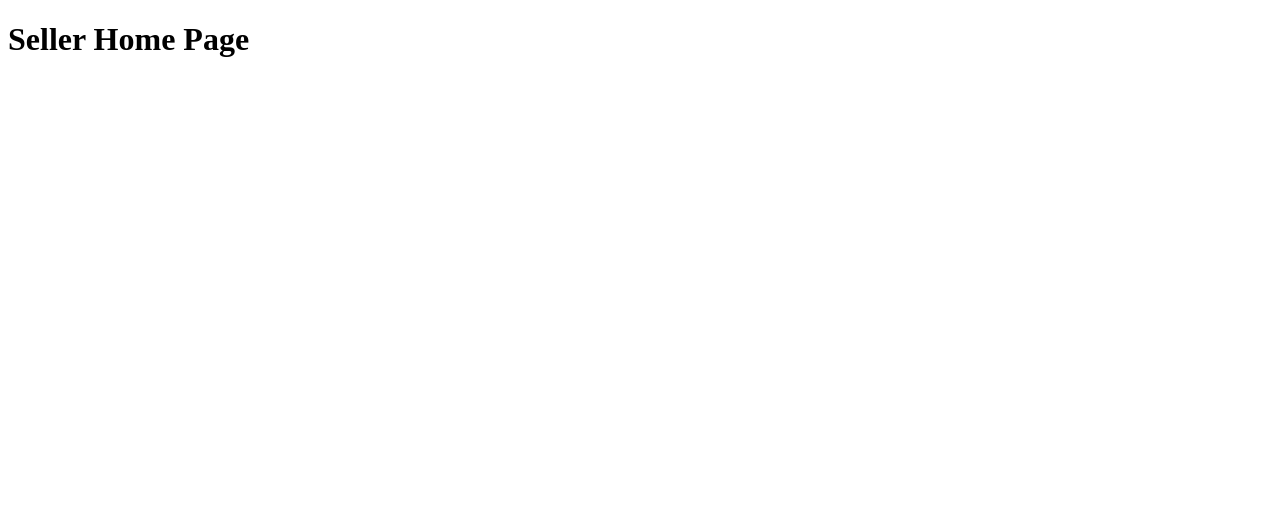
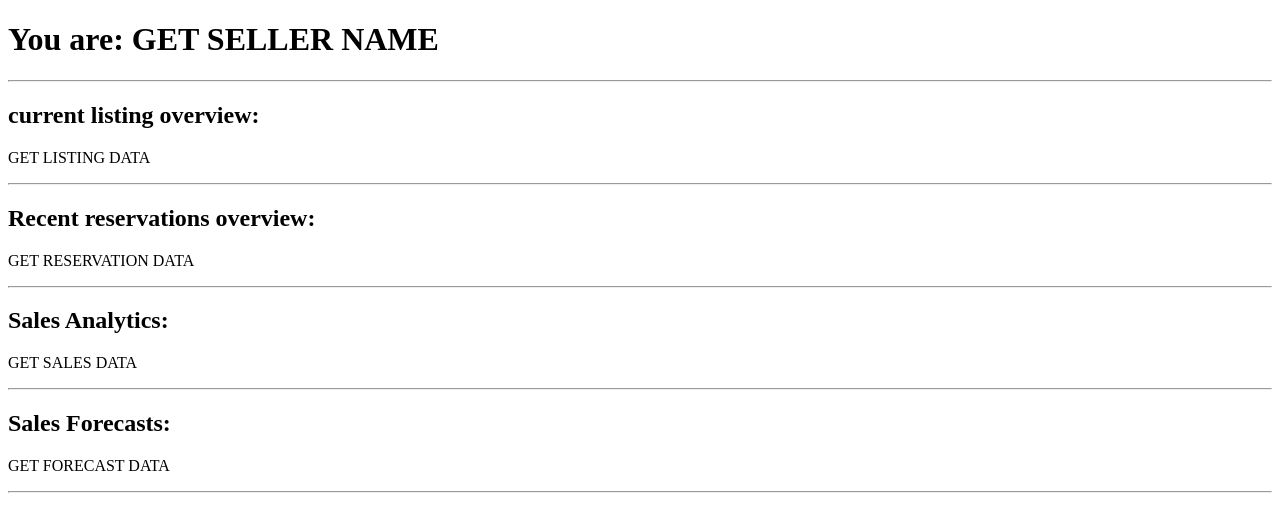
Before and after one commit to Project-Ate-COM2020/Project-Ate, a React (Vite) app in the folder frontend/: page /seller in a window 1280 px wide. Shown: the top 532 px of the page. Built offline with nearby package versions, Linux system fonts and the light colour scheme; no server answers.

Commit message:
very simple example homepage

```diff
--- a/frontend/src/homePage/sellerHomePage.jsx
+++ b/frontend/src/homePage/sellerHomePage.jsx
@@ -2,9 +2,23 @@ import React from "react";
 
 function SellerHomePage(){
     return(
-    <>
-        <h1>Seller Home Page</h1>
-    </>
+    <div>
+        <title>Home Page</title>
+        <h1>You are: GET SELLER NAME</h1>
+        <hr />
+        <h2>current listing overview:</h2>
+        <p>GET LISTING DATA</p>
+        <hr />
+        <h2>Recent reservations overview:</h2>
+        <p>GET RESERVATION DATA</p>
+        <hr />
+        <h2>Sales Analytics:</h2>
+        <p>GET SALES DATA</p>
+        <hr />
+        <h2>Sales Forecasts:</h2>
+        <p>GET FORECAST DATA</p>
+        <hr />
+    </div>
     );
 
 }
```
